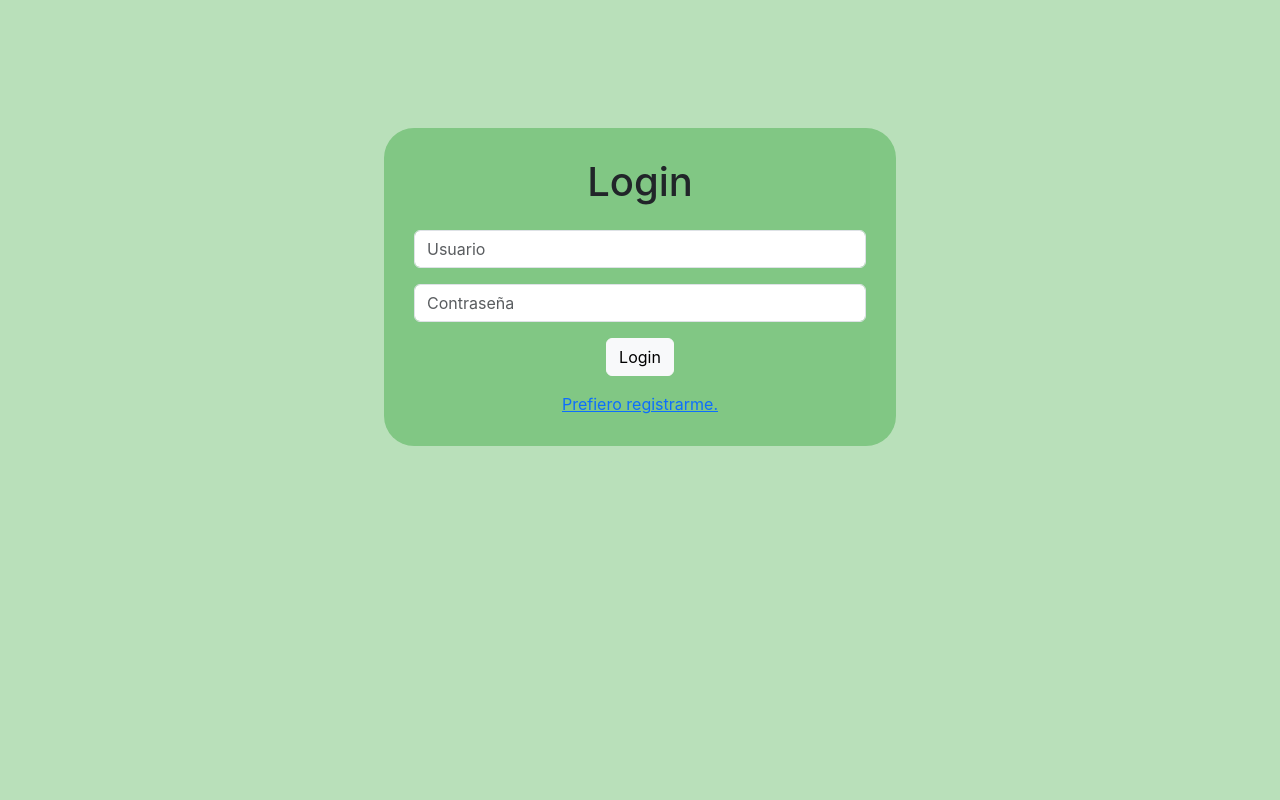
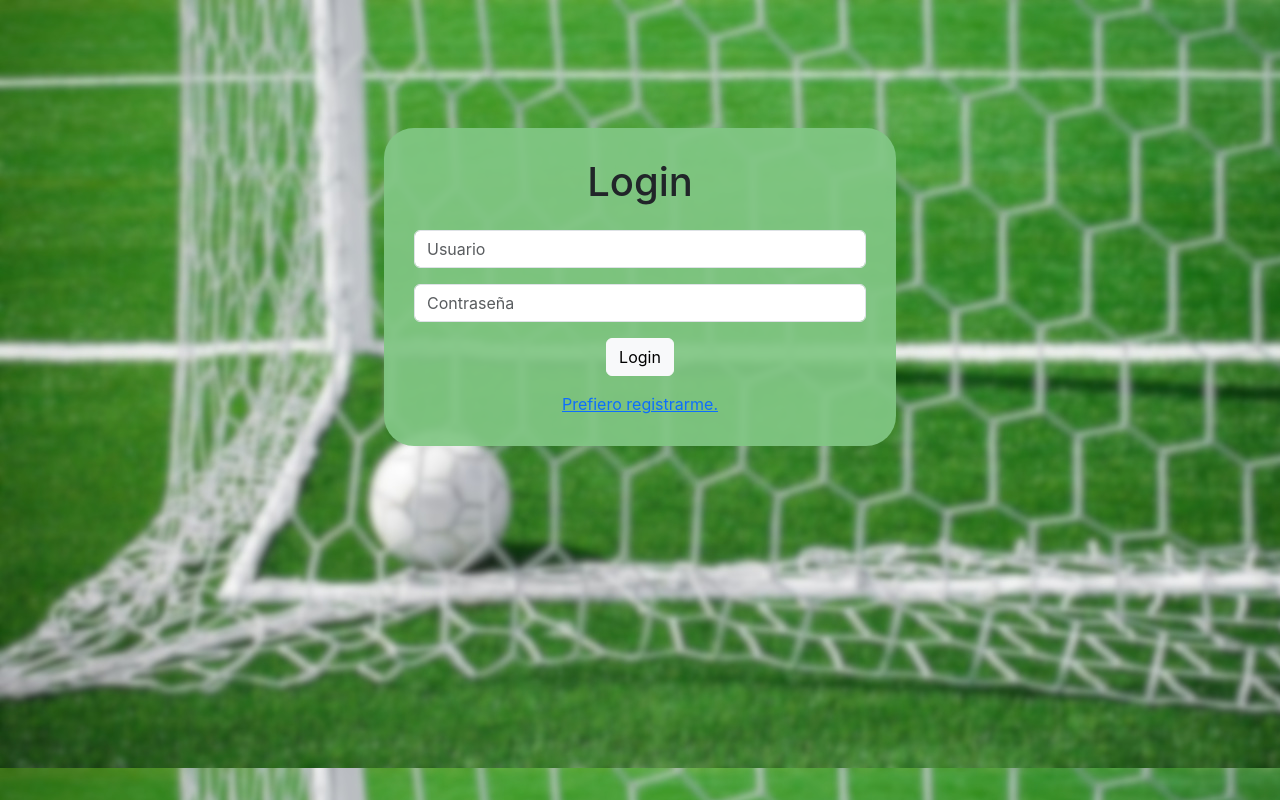
Before and after one commit to salinasariel/TUP-LC3TT-G13, a React (Create React App) app in the folder proyect-g13/: page / in a window 1280 px wide. Built offline with nearby package versions, Linux system fonts and the light colour scheme.

Commit message:
+ img background && basic animation

```diff
--- a/proyect-g13/src/components/Login/Login.css
+++ b/proyect-g13/src/components/Login/Login.css
@@ -4,7 +4,7 @@
     flex-direction: column;
     align-items: center;
     gap: 1rem;
-    background-color: #81C784;
+    background-color: #81c784ec;
     margin-left: 30%;
     margin-right: 30%;
     margin-top: 10%;
@@ -25,5 +25,7 @@
     border-radius: 30px;
 }
 body{
-    background-color: #81c7848d;
+    background-image: url("../../Img/background-blurred.jpg");
 }
+
+.scale-up-center{animation:scale-up-center 0.3s; } @keyframes scale-up-center{ 0%{transform:scale(.5)} 100%{transform:scale(1)} }
--- a/proyect-g13/src/components/Login/Login.js
+++ b/proyect-g13/src/components/Login/Login.js
@@ -26,7 +26,7 @@ const handleSubmit = (e) => {
 
         <section >
 
-            <form className="form"
+            <form className="form scale-up-center"
             onSubmit={handleSubmit}>
                 <h1>Login</h1>
                 <input placeholder="Usuario" class="form-control" aria-label="Default" aria-describedby="inputGroup-sizing-default" type="text"
@@ -38,7 +38,7 @@ const handleSubmit = (e) => {
                 <button class="btn btn-light">Login</button>
                 <a href="">Prefiero registrarme.</a>
             </form>
-            {error && <p className="mesageError">Todos los campos son obligatorios</p>}
+            {error && <p className="mesageError scale-up-center">Todos los campos son obligatorios</p>}
         </section>
     )
 }
--- a/proyect-g13/src/components/MenuBar/MenuBar.css
+++ b/proyect-g13/src/components/MenuBar/MenuBar.css
@@ -11,3 +11,4 @@
     padding-left: 10px;
 
 }
+.scale-up-vertical-top{animation:scale-up-vertical-top 0.4s linear} @keyframes scale-up-vertical-top{0%{transform:scaleY(.4);transform-origin:center top}100%{transform:scaleY(1);transform-origin:center top}}
--- a/proyect-g13/src/components/MenuBar/MenuBar.js
+++ b/proyect-g13/src/components/MenuBar/MenuBar.js
@@ -3,7 +3,7 @@ import Logo from "../../../src/Img/logoFootbal.png"
 
 function MenuBar()  {
   return (
-    <nav  class=" navbar navbar-expand-lg navbar-light backcolor">
+    <nav  class="scale-up-vertical-top navbar navbar-expand-lg navbar-light backcolor">
       <div>
         <img class="high" src={Logo} />
         </div>
```
Also changed, not shown: proyect-g13/src/Img/background-blurred.jpg (added), proyect-g13/src/Img/background.jpg (added).
